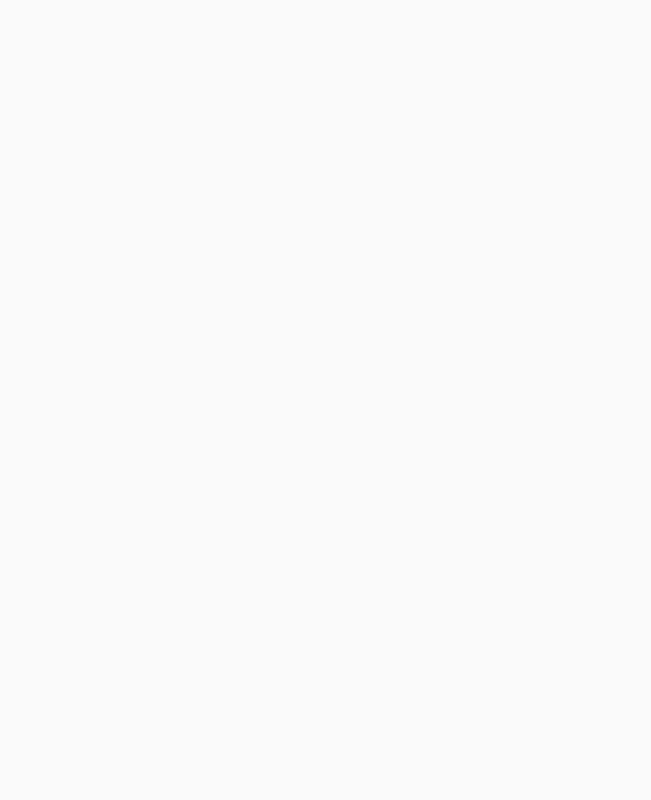
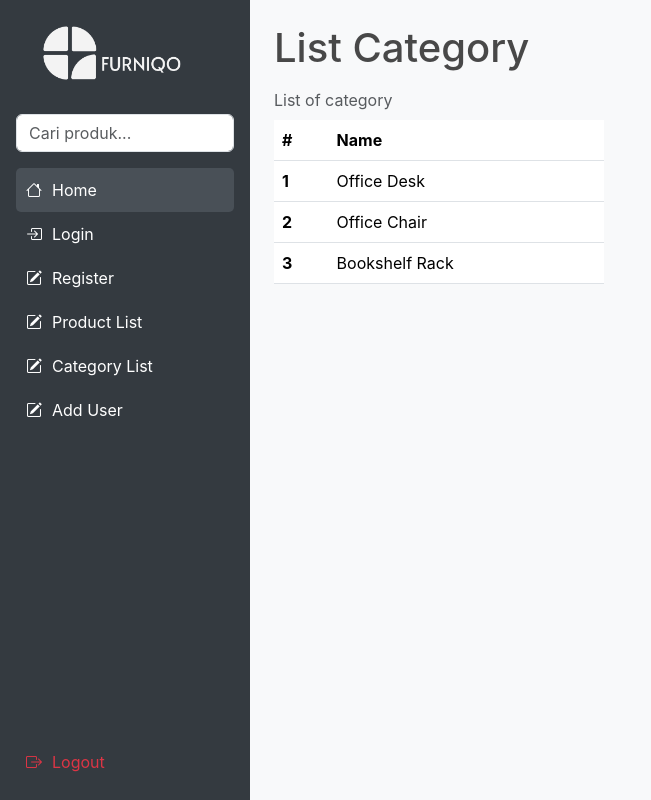
Before and after one commit to muhfayizsyamsuddin/Furniqo-App-Client, a React (Vite) app in the folder react-intro-furniqo/: page /categories in a window 1280 px wide. Before the commit this address had no page. Shown: the whole page, without its empty margins (0-651 px from the left). Built offline with nearby package versions, Linux system fonts and the light colour scheme.

Commit message:
feat: add list category page

```diff
--- a/react-intro-furniqo/src/App.jsx
+++ b/react-intro-furniqo/src/App.jsx
@@ -1,6 +1,8 @@
 import "./App.css";
 import HomePage from "./pages/home";
 import Login from "./pages/login";
+import ListCategory from "./pages/list-category";
+import ListProduct from "./pages/list-product";
 import { BrowserRouter, Route, Routes } from "react-router";
 
 function App() {
@@ -11,7 +13,9 @@ function App() {
         <Route path="/pub/products/:id" />
         <Route path="/pub/categories" />
         <Route path="/login" element={<Login />} />
-        <Route path="/pub/register" />
+        <Route path="/register" />
+        <Route path="/categories" element={<ListCategory />} />
+        <Route path="/products" element={<ListProduct />} />
       </Routes>
     </BrowserRouter>
   );
--- a/react-intro-furniqo/src/pages/detail.jsx
+++ b/react-intro-furniqo/src/pages/detail.jsx
@@ -39,6 +39,7 @@ export default function Detail() {
           </div>
         </div>
       </div>
+      <Footer />
     </div>
   );
 }
--- /dev/null
+++ b/react-intro-furniqo/src/pages/list-category.jsx
@@ -0,0 +1,39 @@
+import Sidebar from "../components/sidebar";
+
+export default function ListCategory() {
+  return (
+    <div>
+      <Sidebar />
+      <div className="row">
+        <div className="col-6 table-responsive">
+          <div className="main-content flex-grow-1 p-4">
+            <h1>List Category</h1>
+            <table className="table caption-top align-middle">
+              <caption>List of category</caption>
+              <thead>
+                <tr>
+                  <th scope="col">#</th>
+                  <th scope="col">Name</th>
+                </tr>
+              </thead>
+              <tbody id="table-product">
+                <tr>
+                  <th scope="row">1</th>
+                  <td>Office Desk</td>
+                </tr>
+                <tr>
+                  <th scope="row">2</th>
+                  <td>Office Chair</td>
+                </tr>
+                <tr>
+                  <th scope="row">3</th>
+                  <td>Bookshelf Rack</td>
+                </tr>
+              </tbody>
+            </table>
+          </div>
+        </div>
+      </div>
+    </div>
+  );
+}
--- a/react-intro-furniqo/src/pages/list-product.jsx
+++ b/react-intro-furniqo/src/pages/list-product.jsx
@@ -1,6 +1,9 @@
+import Sidebar from "../components/sidebar";
+
 export default function ListProduct() {
   return (
     <div className="d-flex">
+      <Sidebar />
       <div className="row">
         <div className="col-12 table-responsive">
           <div className="main-content flex-grow-1 p-4">
```
